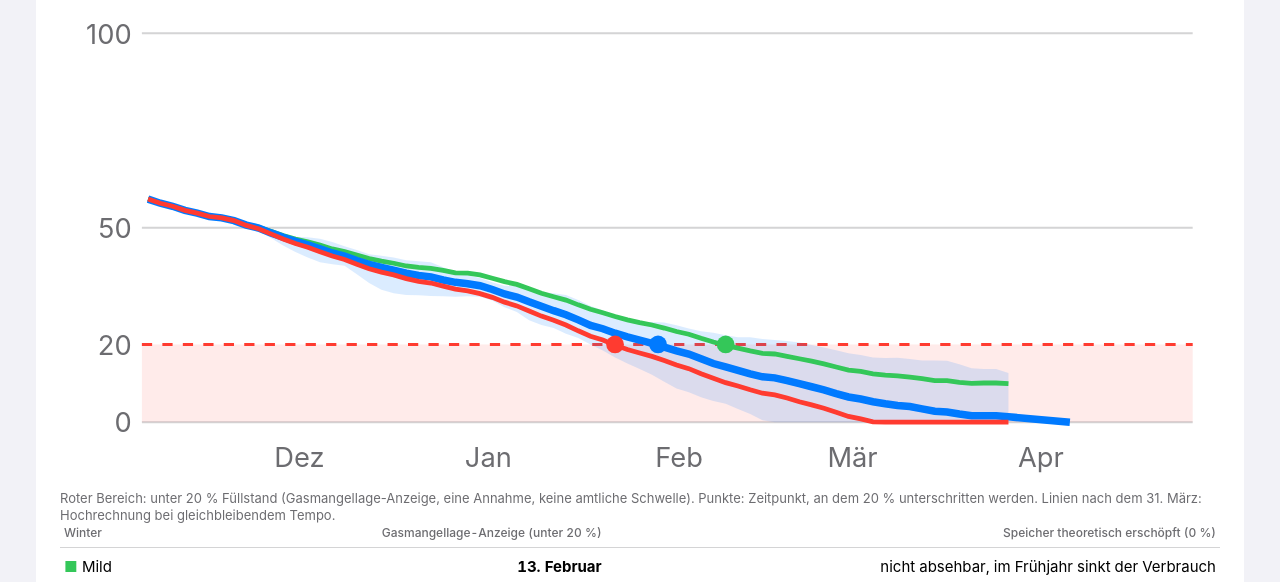
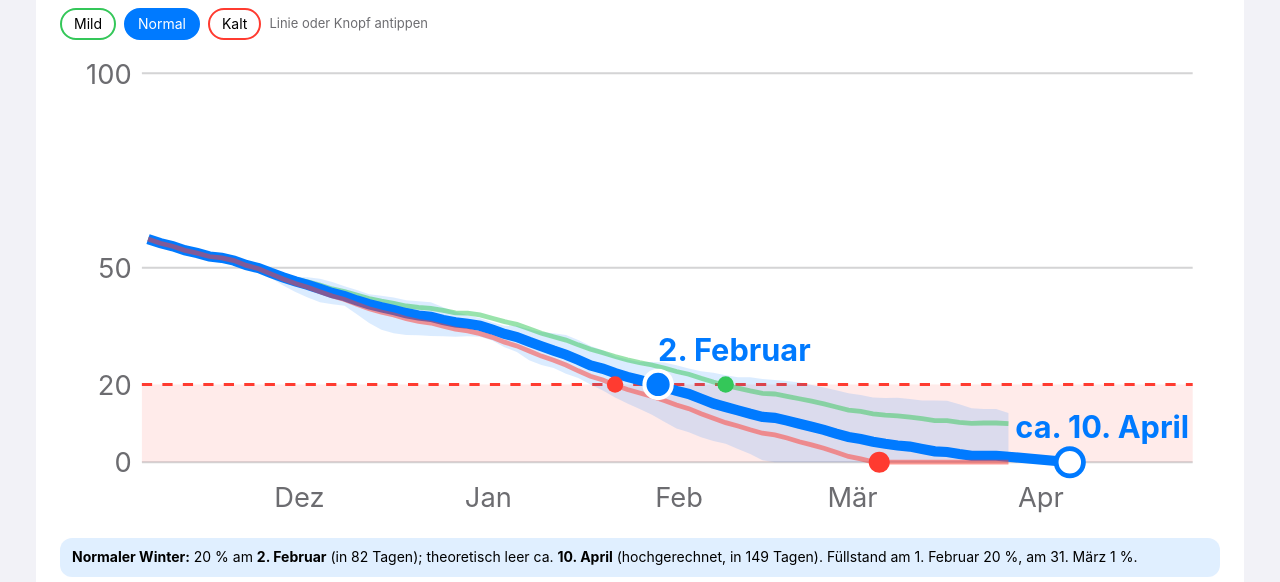
Before and after one commit to mawo5555555/Energieversorgung, a plain HTML site: page index.html in a window 1280 px wide. Shown: the part 363-945 px from the top of the page. Drawn offline with Linux system fonts and the light colour scheme.

Commit message:
Überblick: Linien und Knöpfe anklickbar, Markierungen für 20 % und leer mit Datum (#21)
Claude-Session: https://claude.ai/code/session_013gbd17eKiFaeh94jYH3YF8

Co-authored-by: Claude <noreply@anthropic.com>

```diff
--- a/app.js
+++ b/app.js
@@ -227,24 +227,36 @@
       var up = an.band.max.map(function (p, i) { return X(p[0]).toFixed(1) + "," + Y(p[1]).toFixed(1); }), lo = an.band.min.map(function (p) { return X(p[0]).toFixed(1) + "," + Y(p[1]).toFixed(1); }).reverse();
       g += '<polygon points="' + up.concat(lo).join(" ") + '" fill="var(--blue)" opacity="0.14"/>';
     }
-    var rows = "", fruehestes = null;
+    var sel = state.sel || "normal", rows = "", fruehestes = null, info = "", marks = "";
     ["mild", "normal", "kalt"].forEach(function (k) {
       var s = sz[k].konstant, vl = s.verlauf, er = s.erreicht || {}, hr = leerHochgerechnet(vl);
       var pts = vl.map(function (p) { return [p[0], p[1]]; });
       if (hr && !er.leer) { var lastp = vl[vl.length - 1]; pts = pts.concat([[hr > "2027-04-30" ? "2027-04-30" : hr, hr > "2027-04-30" ? Math.max(0, lastp[1] * (1 - (new Date("2027-04-30") - new Date(lastp[0])) / (new Date(hr) - new Date(lastp[0])))) : 0]]); }
-      g += '<path d="' + pts.map(function (p, i) { return (i ? "L" : "M") + X(p[0]).toFixed(1) + " " + Y(p[1]).toFixed(1); }).join(" ") + '" fill="none" stroke="' + farben[k] + '" stroke-width="' + (k === "normal" ? 2.2 : 1.4) + '"/>';
-      if (er["20"]) g += '<circle cx="' + X(er["20"]) + '" cy="' + Y(20) + '" r="2.6" fill="' + farben[k] + '"/>';
+      var pd = pts.map(function (p, i) { return (i ? "L" : "M") + X(p[0]).toFixed(1) + " " + Y(p[1]).toFixed(1); }).join(" "), istSel = k === sel;
+      g += '<path d="' + pd + '" fill="none" stroke="' + farben[k] + '" stroke-width="' + (istSel ? 3 : 1.4) + '" opacity="' + (istSel ? 1 : 0.5) + '"/>' +
+        '<path data-k="' + k + '" d="' + pd + '" fill="none" stroke="transparent" stroke-width="14" style="cursor:pointer"><title>' + namen[k] + ': anklicken</title></path>';
+      var nullTag = er.leer || hr;
+      if (er["20"]) marks += '<circle cx="' + X(er["20"]) + '" cy="' + Y(20) + '" r="' + (istSel ? 4 : 2.4) + '" fill="' + farben[k] + '" stroke="#fff" stroke-width="' + (istSel ? 1.2 : 0) + '"/>';
+      if (nullTag) marks += '<circle cx="' + X(nullTag > "2027-04-30" ? "2027-04-30" : nullTag) + '" cy="' + Y(0) + '" r="' + (istSel ? 4 : 2.4) + '" fill="' + (er.leer ? farben[k] : "var(--card)") + '" stroke="' + farben[k] + '" stroke-width="1.4"/>';
+      if (istSel) {
+        if (er["20"]) marks += '<text x="' + Math.min(X(er["20"]), W - 60) + '" y="' + (Y(20) - 7) + '" font-size="9" font-weight="700" fill="' + farben[k] + '">' + dat(er["20"]) + "</text>";
+        if (nullTag) marks += '<text x="' + Math.min(X(nullTag > "2027-04-30" ? "2027-04-30" : nullTag), W - 60) + '" y="' + (Y(0) - 7) + '" font-size="9" font-weight="700" fill="' + farben[k] + '">' + (er.leer ? "" : "ca. ") + dat(nullTag) + "</text>";
+        var heuteD = new Date(); heuteD.setHours(12, 0, 0, 0); var tage20 = er["20"] ? Math.round((new Date(er["20"] + "T12:00:00") - heuteD) / 86400000) : null, tage0 = nullTag ? Math.round((new Date(nullTag + "T12:00:00") - heuteD) / 86400000) : null;
+        info = '<div class="hint" style="border-left-color:' + farben[k] + ';background:color-mix(in srgb,' + farben[k] + ' 12%, transparent)"><strong>' + namen[k] + "er Winter:</strong> " + (er["20"] ? "20 % am <strong>" + dat(er["20"]) + "</strong> (in " + tage20 + " Tagen)" : "20 % bis 31. März nicht unterschritten") + "; " + (er.leer ? "leer am <strong>" + dat(er.leer) + "</strong> (in " + tage0 + " Tagen)" : nullTag ? "theoretisch leer ca. <strong>" + dat(nullTag) + "</strong> (hochgerechnet, in " + tage0 + " Tagen)" : "bis Ende Mai nicht leer") + ". Füllstand am 1. Februar " + nf0.format(s.fuellstand_ziel_tag != null ? s.fuellstand_ziel_tag : 0) + " %, am 31. März " + nf0.format(s.fuellstand_ende) + " %.</div>";
+      }
       if (er["20"] && (fruehestes == null || er["20"] < fruehestes)) fruehestes = er["20"];
       var leer = er.leer ? "ca. " + dat(er.leer) : hr ? "theoretisch ca. " + dat(hr) : "nicht absehbar, im Frühjahr sinkt der Verbrauch";
-      rows += '<tr><td><span style="color:' + farben[k] + '">■</span> ' + namen[k] + '</td><td class="n"><strong>' + (er["20"] ? dat(er["20"]) : "nicht bis 31.3.") + '</strong></td><td class="n">' + leer + (er.leer || !hr ? "" : '<div class="meta" style="margin:0">hochgerechnet</div>') + "</td></tr>";
+      rows += '<tr data-k="' + k + '" style="cursor:pointer;' + (k === sel ? "background:var(--fill)" : "") + '"><td><span style="color:' + farben[k] + '">■</span> ' + namen[k] + '</td><td class="n"><strong>' + (er["20"] ? dat(er["20"]) : "nicht bis 31.3.") + '</strong></td><td class="n">' + leer + (er.leer || !hr ? "" : '<div class="meta" style="margin:0">hochgerechnet</div>') + "</td></tr>";
     });
     var nm = sz.normal.konstant.erreicht || {}, farbe = nm["20"] ? "bad" : "ok";
     var kopf = nm["20"] ? "Kritisch ab " + dat(nm["20"]) : "Bis 31. März nicht unter 20 %";
     set("cUeberblick", '<div style="display:flex;align-items:baseline;gap:10px;flex-wrap:wrap"><div class="big" style="color:var(--' + farbe + ')">' + kopf + '</div></div><p style="margin:4px 0 0">' + (bb ? "Speicher im Umfeld Brandenburgs" : "Gasspeicher Deutschland") + ": heute <strong>" + nf.format(jetzt) + " %</strong> gefüllt. Im normalen Winter fällt der Füllstand " + (nm["20"] ? "ab " + dat(nm["20"]) + " unter 20 %." : "nicht unter 20 %.") + "</p>" +
-      '<svg viewBox="0 0 ' + W + " " + H + '" style="width:100%;height:auto;margin-top:6px" role="img" aria-label="Verlauf der Füllstände bis April">' + g + "</svg>" +
-      '<p class="meta" style="margin-top:0">Roter Bereich: unter 20 % Füllstand (Gasmangellage-Anzeige, eine Annahme, keine amtliche Schwelle). Punkte: Zeitpunkt, an dem 20 % unterschritten werden. Linien nach dem 31. März: Hochrechnung bei gleichbleibendem Tempo.</p>' +
+      '<div style="display:flex;gap:8px;margin-top:8px;flex-wrap:wrap">' + ["mild", "normal", "kalt"].map(function (k) { return '<button type="button" data-k="' + k + '" aria-pressed="' + (k === sel) + '" style="font:inherit;font-size:14px;padding:5px 12px;border-radius:999px;border:2px solid ' + farben[k] + ";background:" + (k === sel ? farben[k] : "transparent") + ";color:" + (k === sel ? "#fff" : "var(--label)") + ';cursor:pointer">' + namen[k] + "</button>"; }).join("") + '<span class="meta" style="align-self:center;margin:0">Linie oder Knopf antippen</span></div>' +
+      '<svg viewBox="0 0 ' + W + " " + H + '" style="width:100%;height:auto;margin-top:6px" role="img" aria-label="Verlauf der Füllstände bis April">' + g + marks + "</svg>" + info +
+      '<p class="meta" style="margin-top:0">Roter Bereich: unter 20 % Füllstand (Gasmangellage-Anzeige, eine Annahme, keine amtliche Schwelle). Gefüllte Punkte: 20 % unterschritten (auf der roten Linie) und Speicher leer (unten). Hohle Punkte unten: nur hochgerechnet. Linien nach dem 31. März: Hochrechnung bei gleichbleibendem Tempo.</p>' +
       '<table><tr><th>Winter</th><th class="n">Gasmangellage-Anzeige (unter 20 %)</th><th class="n">Speicher theoretisch erschöpft (0 %)</th></tr>' + rows + "</table>" +
 (an ? '<p style="margin:8px 0 0"><strong>Wetterläufe der letzten ' + an.anzahl + ' Winter:</strong> Füllstand am 1. Februar ' + nf0.format(an.ziel.min) + " bis " + nf0.format(an.ziel.max) + " % (Mitte " + nf0.format(an.ziel.median) + " %), unter 20 % zwischen dem " + dat(an.unter20.frueh) + " und dem " + dat(an.unter20.spaet) + ", am 31. März zwischen " + nf0.format(an.ende.min) + " und " + nf0.format(an.ende.max) + " % (blaue Fläche im Diagramm).</p>" : "") +       '<p class="meta"><strong>Unterschied:</strong> Unter 20 % wird es kritisch, weil die Entnahmeleistung sinkt und kaum noch Reserve bleibt. „Erschöpft“ heißt, die Speicher wären rechnerisch ganz leer, das ist ein theoretischer Wert ohne Reaktion von Markt, Importen und Politik. Details und Annahmen weiter unten.</p>' + meta(q, ""));
+    [].forEach.call(document.querySelectorAll("#cUeberblick [data-k]"), function (el) { el.addEventListener("click", function () { state.sel = el.getAttribute("data-k"); renderUeberblick(state.ueber[0], state.ueber[1]); }); });
   }
   function renderVerstromung(v, w) {
     var nd = noData(v, "Verstromung"); if (nd) return set("cVerstromung", nd);
--- a/index.html
+++ b/index.html
@@ -10,7 +10,7 @@
 <meta name="apple-mobile-web-app-capable" content="yes">
 <meta name="apple-mobile-web-app-title" content="Energie">
 <meta name="apple-mobile-web-app-status-bar-style" content="default">
-<link rel="stylesheet" href="style.css?v=28">
+<link rel="stylesheet" href="style.css?v=29">
 </head>
 <body>
 <header>
@@ -123,6 +123,6 @@
     Rohöl und Erdgaspreis: Yahoo Finance (verzögert) · Wetter: <a href="https://open-meteo.com" rel="noopener">Open-Meteo.com</a> (CC BY 4.0).</p>
   <p>Alle Angaben ohne Gewähr, keine Handels- oder Versorgungsempfehlung. Die Daten werden in festen Abständen abgeholt, der Stand steht an jeder Kachel.</p>
 </footer>
-<script src="app.js?v=28"></script>
+<script src="app.js?v=29"></script>
 </body>
 </html>
```
